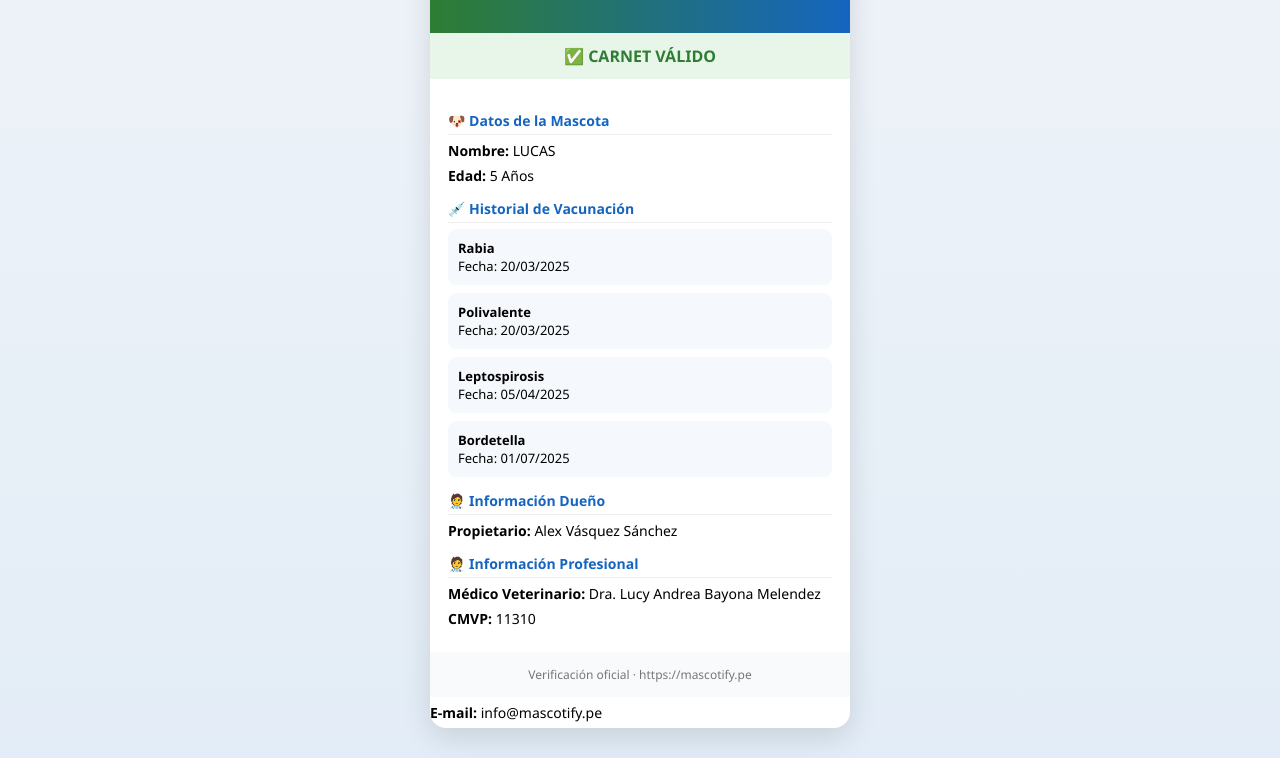
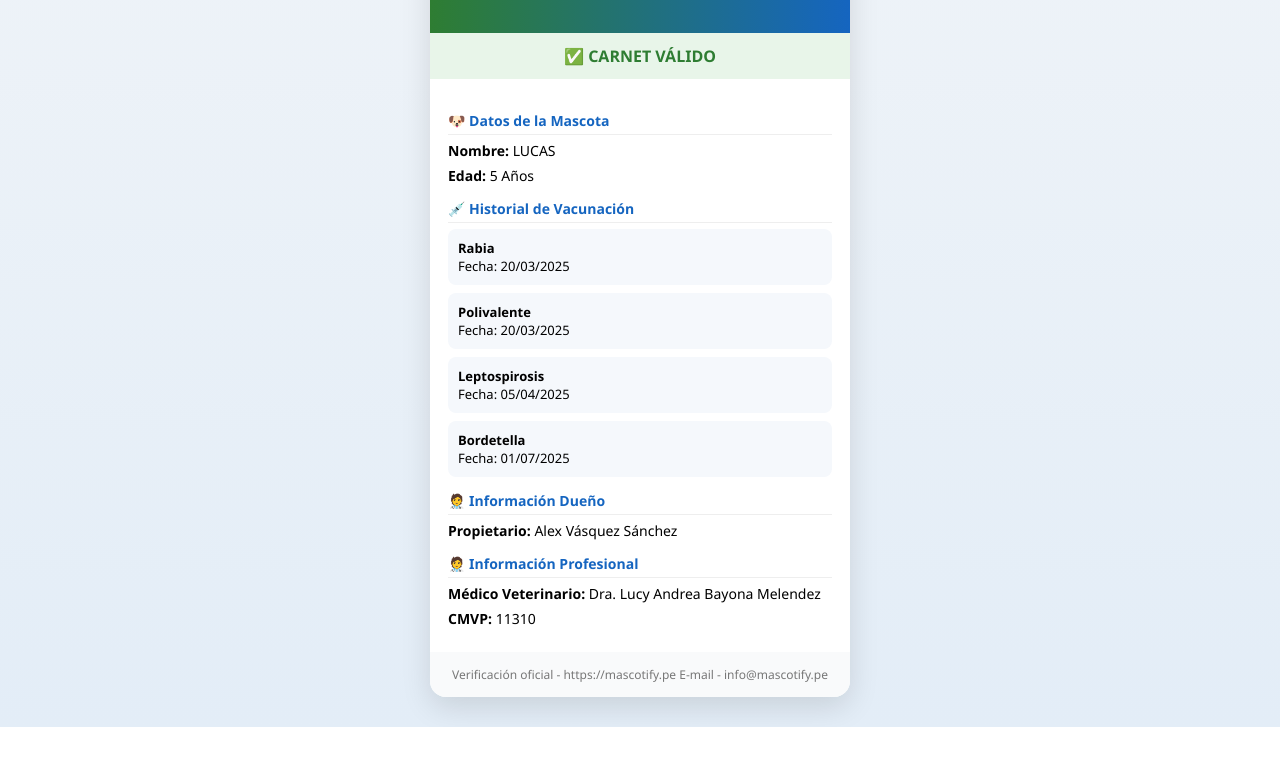
Before and after one commit to aavs1980/verificacion-carnet, a plain HTML site: page index.html in a window 1280 px wide. Shown: the part 223-981 px from the top of the page. After the commit the page ends 950 px from the top, so only its background shows below. Drawn offline with Linux system fonts and the light colour scheme.

Commit message:
Update index.html

```diff
--- a/index.html
+++ b/index.html
@@ -133,9 +133,8 @@ body {
   </div>
 
   <div class="footer">
-    Verificación oficial · https://mascotify.pe
+    Verificación oficial - https://mascotify.pe  E-mail - info@mascotify.pe
   </div>
- <div class="data"><strong>E-mail:</strong> info@mascotify.pe</div>
 </div>
 
 </body>
```
